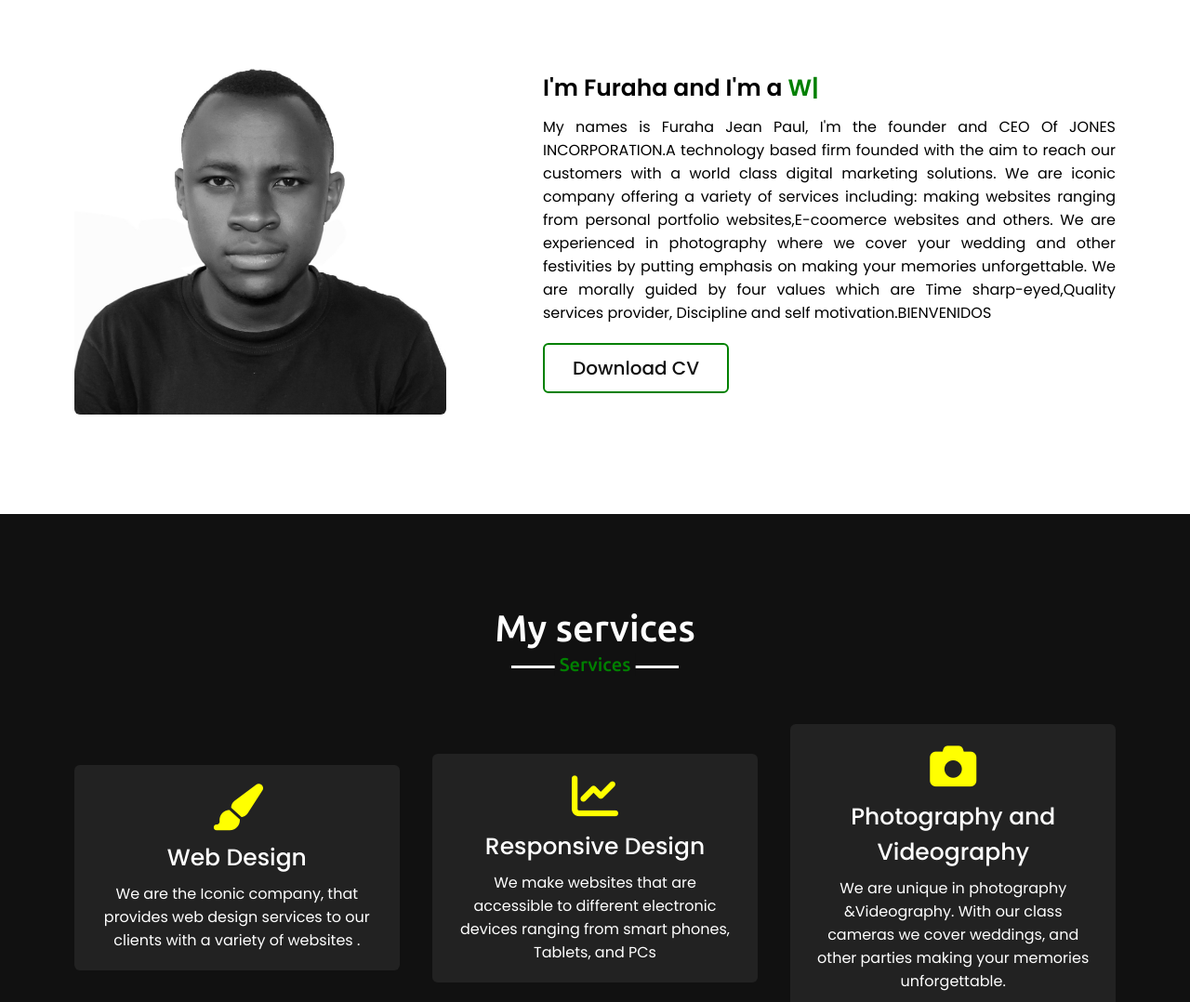
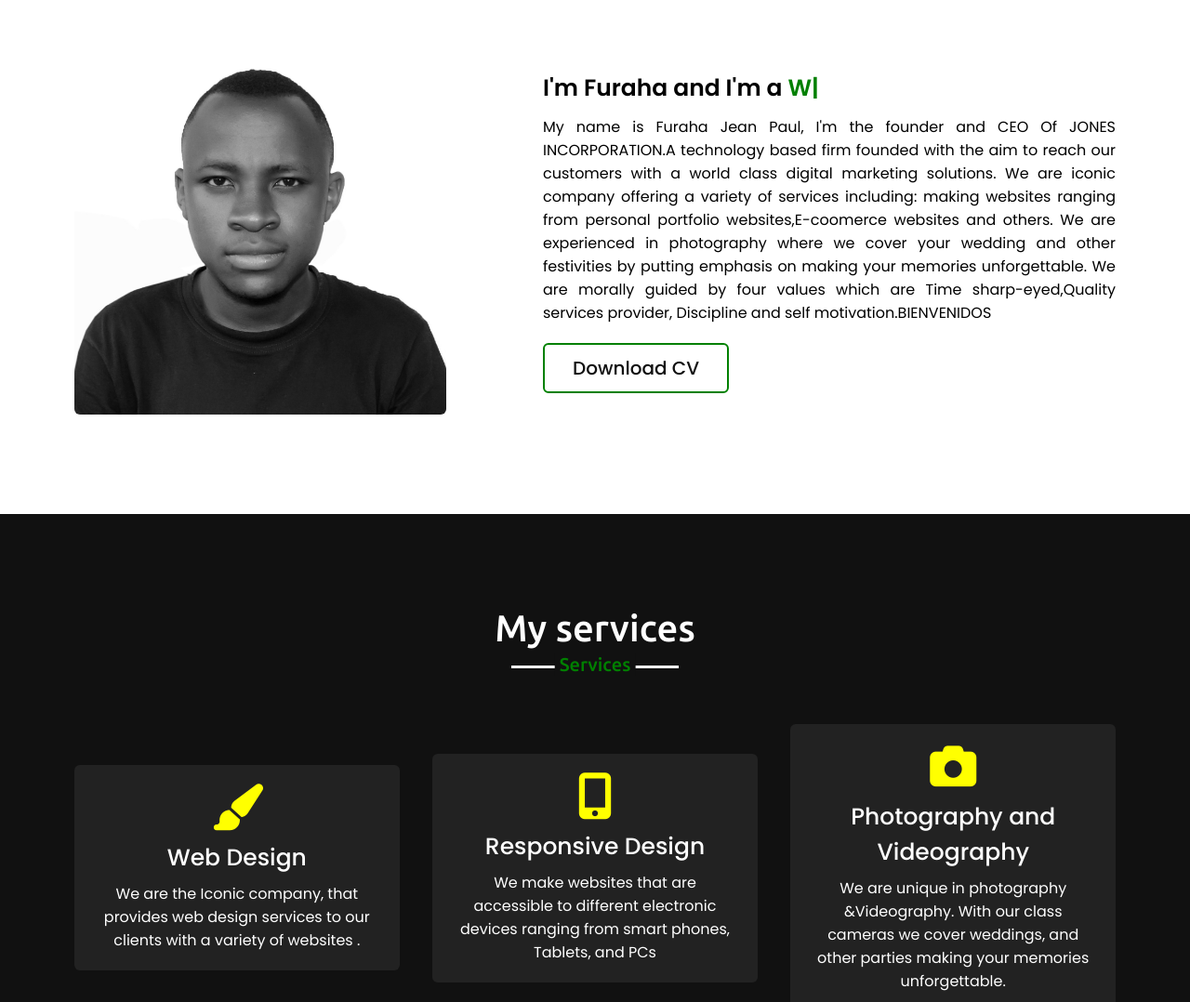
Before and after one commit to furahajones250/JONES1, a plain HTML site: page index.html in a window 1280 px wide. Shown: the part 980-2058 px from the top of the page at 93% size. Drawn offline with nearby package versions, Linux system fonts and the light colour scheme.

Commit message:
Update index.html

```diff
--- a/index.html
+++ b/index.html
@@ -56,7 +56,7 @@
                 </div>
                 <div class="column right">
                     <div class="text">I'm Furaha and I'm a <span class="typing-2"></span></div>
-                    <p>My names is Furaha Jean Paul, I'm the founder and CEO Of JONES INCORPORATION.A technology based firm founded with the aim to reach our customers with a world class  digital marketing solutions. We are iconic company offering a variety of services including: making websites ranging from personal portfolio websites,E-coomerce websites and others. We are experienced in photography where we cover your wedding and other festivities by putting emphasis on making your memories unforgettable. We are morally guided by four values which are Time sharp-eyed,Quality services provider, Discipline and self motivation.BIENVENIDOS
+                    <p>My name is Furaha Jean Paul, I'm the founder and CEO Of JONES INCORPORATION.A technology based firm founded with the aim to reach our customers with a world class  digital marketing solutions. We are iconic company offering a variety of services including: making websites ranging from personal portfolio websites,E-coomerce websites and others. We are experienced in photography where we cover your wedding and other festivities by putting emphasis on making your memories unforgettable. We are morally guided by four values which are Time sharp-eyed,Quality services provider, Discipline and self motivation.BIENVENIDOS
                     </p>
                     <a href="cv.html">Download CV</a>
                 </div>
@@ -78,7 +78,7 @@
                 </div>
                 <div class="card">
                     <div class="box">
-                        <i class="fas fa-chart-line"></i>
+                        <i class="fa fa-mobile"></i>
                         <div class="text">Responsive Design</div>
                         <p>We make websites that are accessible to different electronic devices ranging from smart phones, Tablets, and PCs</p>
                     </div>
```
